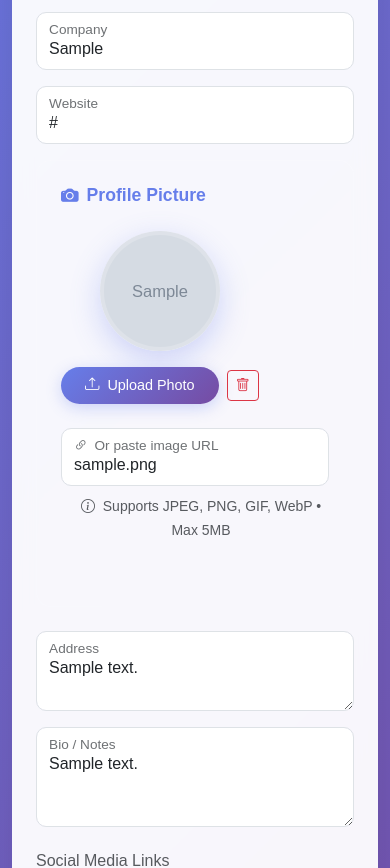
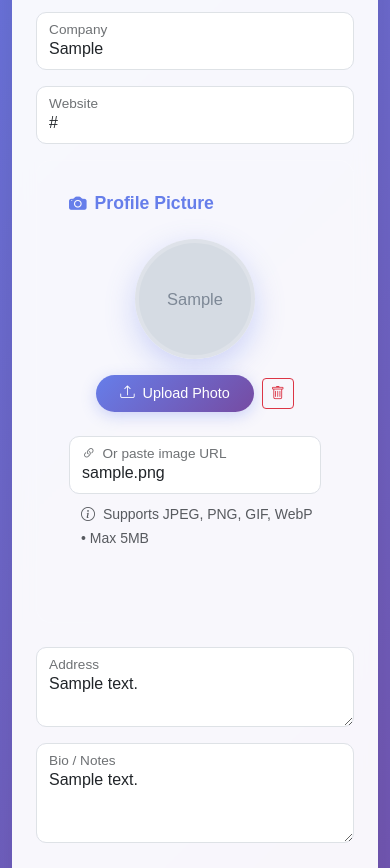
Before and after one commit to AndyNope/contacts-manager, a PHP site: page /edit-profile in a window 390 px wide. Shown: the part 519-1387 px from the top of the page. Run offline with PHP 8.4, Linux system fonts and the light colour scheme; the visitor is signed in with stand-in values (Sample User, id 1); data comes from the database, SQL or seed files in the repository; tables that the repository leaves empty hold one stand-in row (values such as "Sample post"); grey boxes marked "Sample" are stand-in pictures.

Commit message:
feat: Responsive profile picture upload - URL field below upload button for better mobile UX

```diff
--- a/edit-profile.php
+++ b/edit-profile.php
@@ -196,8 +196,10 @@ if ($_POST) {
 
         .photo-upload-container {
             display: flex;
-            gap: 2rem;
-            align-items: flex-start;
+            flex-direction: column;
+            align-items: center;
+            gap: 1.5rem;
+            margin-bottom: 1.5rem;
         }
 
         .photo-preview-section {
@@ -254,8 +256,8 @@ if ($_POST) {
         }
 
         .photo-url-section {
-            flex: 1;
-            min-width: 0;
+            width: 100%;
+            max-width: 400px;
         }
 
         .upload-help {
@@ -302,23 +304,6 @@ if ($_POST) {
             border-radius: 6px;
             padding: 0.5rem 0.75rem;
             display: inline-block;
-        }
-
-        /* Responsive Design */
-        @media (max-width: 768px) {
-            .photo-upload-container {
-                flex-direction: column;
-                gap: 1.5rem;
-                text-align: center;
-            }
-
-            .photo-url-section {
-                width: 100%;
-            }
-
-            .profile-photo-section {
-                padding: 1.5rem;
-            }
         }
 
         /* Drag and Drop Styling */
@@ -442,7 +427,9 @@ if ($_POST) {
                                                 </button>
                                             </div>
                                         </div>
+                                    </div>
 
+                                    <!-- URL field below upload section -->
                                     <div class="photo-url-section">
                                         <div class="form-floating">
                                             <input type="url" class="form-control" id="photo" name="photo"
@@ -458,7 +445,6 @@ if ($_POST) {
                                                 <i class="bi bi-info-circle me-1"></i>
                                                 Supports JPEG, PNG, GIF, WebP • Max 5MB
                                             </small>
-                                            </div>
                                         </div>
                                     </div>
 
```
Also changed, not shown: dashboard/add-contact.php (+8 -20 lines), 1 other file. Lines whose indentation alone changed are shown as unchanged.
